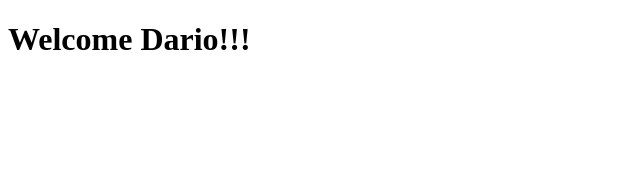
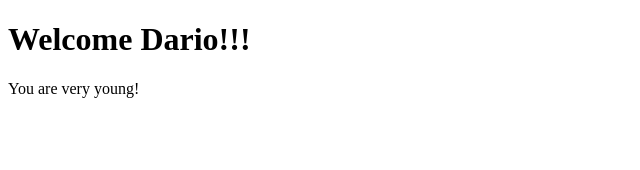
Before and after one commit to DarioCorbinelli/esercizi-react, a React (Create React App) app: page / in a window 1280 px wide. Shown: the top 170 px of the page, without its empty margins (0-640 px from the left). Built offline with nearby package versions, Linux system fonts and the light colour scheme.

Commit message:
conditional rendering 5

```diff
--- a/src/Age.js
+++ b/src/Age.js
@@ -2,6 +2,6 @@
 
 export default class Age extends React.Component {
   render() {
-    return <p>Your age is {this.props.age}</p>
+    return this.props.age > 18 ? <p>Your age is {this.props.age}</p> : <p>You are very young!</p>
   }
 }
--- a/src/Welcome.js
+++ b/src/Welcome.js
@@ -6,7 +6,7 @@
     return (
       <div>
         <h1>Welcome {this.props.name || "utenteeee"}!!!</h1>
-        {this.props.age > 18 && this.props.age < 65 && this.props.name === "John" && <Age age={this.props.age} />}
+        <Age age={this.props.age} />
       </div>
     )
   }
```
